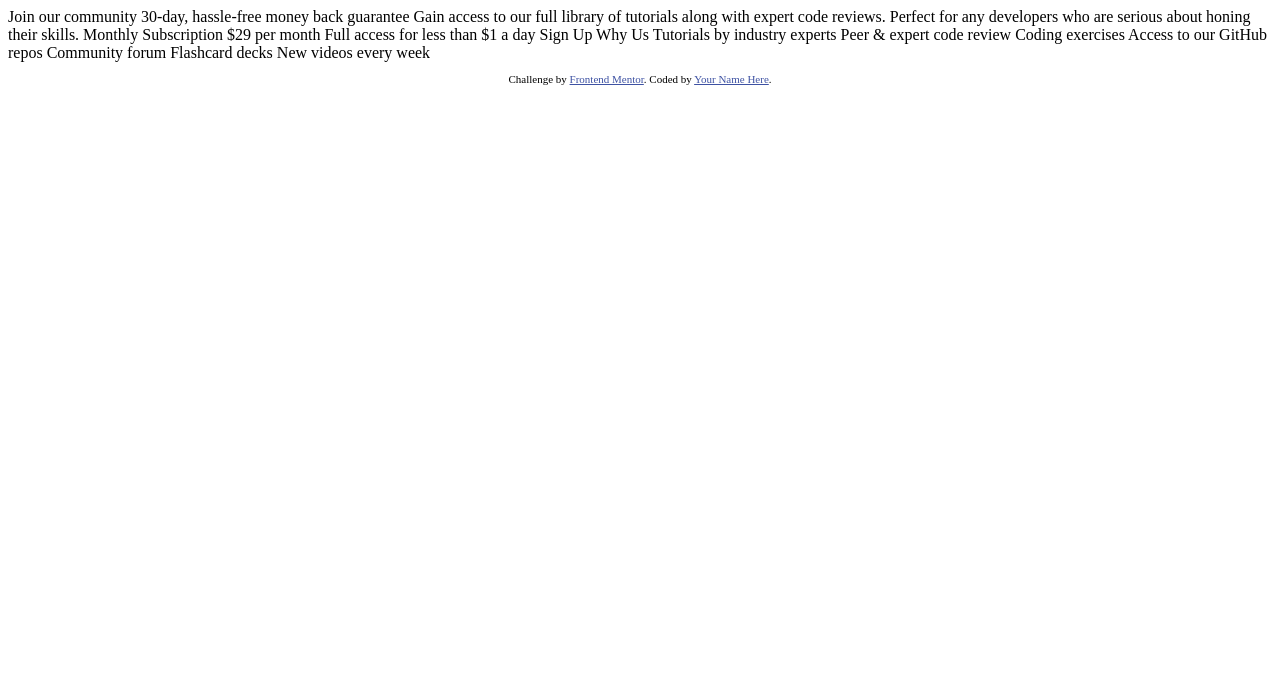
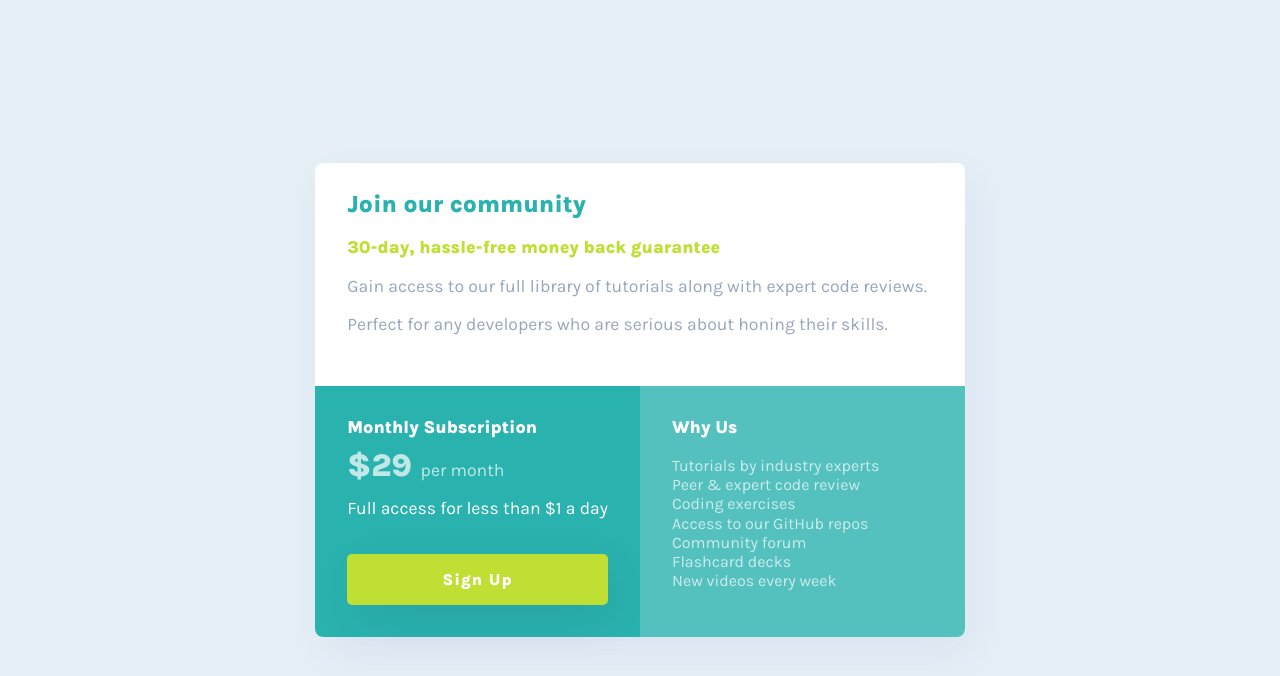
Before and after one commit to funficient/fem-single-price-grid-component, a plain HTML site: page index.html in a window 1280 px wide. Drawn offline with Linux system fonts and the light colour scheme.

Commit message:
Final version

```diff
--- a/index.html
+++ b/index.html
@@ -5,46 +5,47 @@
   <meta name="viewport" content="width=device-width, initial-scale=1.0"> <!-- displays site properly based on user's device -->
 
   <link rel="icon" type="image/png" sizes="32x32" href="./images/favicon-32x32.png">
-
+  <link rel="stylesheet" href="style.css">
   <title>Frontend Mentor | Single Price Grid Component</title>
 
-  <!-- Feel free to remove these styles or customise in your own stylesheet 👍 -->
-  <style>
-    .attribution { font-size: 11px; text-align: center; }
-    .attribution a { color: hsl(228, 45%, 44%); }
-  </style>
+
 </head>
+
 <body>
-  Join our community
 
-  30-day, hassle-free money back guarantee
+  <main>
+    <div class="container">
+      <div class="invitation">
+        <h1>Join our community</h1>
+        <h2 class="accent">30-day, hassle-free money back guarantee</h2>
+        <p>Gain access to our full library of tutorials along with expert code reviews.</p>
+         <p>Perfect for any developers who are serious about honing their skills.</p>
+      </div>
 
-  Gain access to our full library of tutorials along with expert code reviews.
-  Perfect for any developers who are serious about honing their skills.
+      <div class="pricing">
+        <h2>Monthly Subscription</h2>
+        <p class="transparent"><span>&dollar;29 </span> per month</p>
+        <p class="white">Full access for less than &dollar;1 a day</p>
+        <button>Sign Up</button>
+      </div>
 
-  Monthly Subscription
+      <div class="value">
+        <h2>Why Us</h2>
+        <ul>
+          <li class="transparent">Tutorials by industry experts</li>
+          <li class="transparent">Peer &amp; expert code review</li>
+          <li class="transparent">Coding exercises</li>
+          <li class="transparent">Access to our GitHub repos</li>
+          <li class="transparent">Community forum</li>
+          <li class="transparent">Flashcard decks</li>
+          <li class="transparent">New videos every week</li>
+        </ul>
+      </div>
 
-  &dollar;29 per month
+    </div>
 
-  Full access for less than &dollar;1 a day
+  </main>
 
-  Sign Up
 
-  Why Us
-
-  Tutorials by industry experts
-  Peer &amp; expert code review
-  Coding exercises
-  Access to our GitHub repos
-  Community forum
-  Flashcard decks
-  New videos every week
-
-  <footer>
-    <p class="attribution">
-      Challenge by <a href="https://www.frontendmentor.io?ref=challenge" target="_blank">Frontend Mentor</a>.
-      Coded by <a href="#">Your Name Here</a>.
-    </p>
-  </footer>
 </body>
 </html>
--- a/style.css
+++ b/style.css
@@ -1,36 +1,19 @@
-@font-face {
-  font-family: 'HankenGrotesk';
-  font-display: swap;
-  font-weight: 100 900;
-  src: url('assets/HankenGrotesk-VariableFont_wght.ttf') format('truetype');
-}
+@import url('https://fonts.googleapis.com/css2?family=Karla:wght@400;800&display=swap');
 
 :root {
-    --color--primary-red: hsl(0, 100%, 67%);
-    --color--primary-orange: hsl(39, 100%, 56%);
-    --color--primary-green: hsl(166, 100%, 37%);
-    --color--primary-blue: hsl(234, 85%, 45%);
-
-    --color--background-gradient-slate: hsl(252, 100%, 67%);
-    --color--background-gradient-blue: hsl(241, 81%, 54%);
-    --color--background-gradient: linear-gradient(hsl(252, 100%, 67%),hsl(241, 81%, 54%));
-
-    --color--circle-gradient-violet: hsl(256, 72%, 46, 1);
-    --color--circle-gradient-persian-blue: hsl(241, 72%, 46%, 0);
-    --color--circle-gradient: linear-gradient(hsl(256, 72%, 46%, 1), hsl(241, 72%, 46%, 0));
+    --color--primary-cyan: hsl(179, 62%, 43%);
+    --color--primary-yellow: hsl(71, 73%, 54%);
 
     --color--neutral-white: hsla(0, 0%, 100%, 1);
-    --color--neutral-white-transparent: hsla(0, 0%, 100%, 0.7);
-    --color--neutral-light-blue: hsl(221, 100%, 96%);
-    --color--neutral-lavender: hsl(241, 100%, 89%);
-    --color--neutral-dark-blue: hsl(241, 30%, 27%);
+    --color--neutral-gray: hsl(204, 43%, 93%);
+    --color--neutral-blue: hsl(218, 22%, 67%);
 
-    font-family: 'HankenGrotesk', sans-serif;
-    font-size: 18px;
+    font-family: 'Karla', sans-serif;
+    font-size: 16px;
+    line-height: 1.2rem;
 
     text-rendering: optimizeSpeed;
     -webkit-font-smoothing: antialiased;
-
   }
 
   * {
@@ -47,7 +30,7 @@
   }
 
   html, body {
-   background: var(--color--background-gradientneutral-background);
+   background: var(--color--neutral-gray);
   }
 
   img,
@@ -57,161 +40,134 @@
     max-width: 100%;
   }
 
-
   /*------------------------------------ End of Reset -----------------------------*/
 
-  /*------------------------------------ Mobile first ---------------------*/
+  /*------------------------------------ Desktop first ---------------------*/
 
- .section-title {
-  font-weight: 600;
-  font-size: 1.2rem;
+  body {
+    min-height: 100vh;
+    display: grid;
+    place-items: center;
+    padding: 2rem;
+  }
+
+ .container {
+  display: grid;
+  grid-template-columns: 1fr 1fr;
+  max-width: 785px;
+  text-align: left;
+  background: var(--color--neutral-white);
+  border-radius: 0.5rem;
+  box-shadow: 0.5rem 1rem 3rem hsla(240, 75%, 51%, 0.05);
  }
 
- .results-summary {
+.invitation {
   display: grid;
-  grid-template-rows: 1fr 1fr;
-  text-align: center;
-  max-width: 785px;
- }
+  grid-column-start: span 2;
+  padding: 2rem;
+}
 
- .results {
-  background: var(--color--background-gradient);
-  color: var(--color--neutral-white-transparent);
-  border-radius: 0 0 2rem 2rem;
+h1 {
+  font-size: 1.5rem;
+  font-weight: 800;
+  color: var(--color--primary-cyan);
+  margin-bottom: 1.5rem;
+}
+
+h2 {
+  font-size: 1.1rem;
+  font-weight: 800;
+  margin-bottom: 1.2rem;
+}
+
+p {
+  font-size: 1.1rem;
+  font-weight: 400;
+  margin-bottom: 1.2rem ;
+  color: var(--color--neutral-blue);
+}
+
+.accent {
+  color: var(--color--primary-yellow);
+}
+
+.pricing {
+  background-color: var(--color--primary-cyan);
   padding: 2rem;
- }
+  color: var(--color--neutral-white);
+  border-radius: 0 0 0 0.5rem;
+}
 
- .summary {
+.transparent {
+  color: var(--color--neutral-white);
+  opacity: 0.7;
+}
+
+.white {
+  color: var(--color--neutral-white);
+}
+
+span {
+  color: var(--color--neutral-white);
+  opacity: 1;
+  font-size: 2rem;
+  font-weight: 800;
+}
+
+.value {
+  background-color: var(--color--primary-cyan);
+  opacity: 0.8;
+  color: var(--color--neutral-white);
   padding: 2rem;
- }
+  border-radius: 0 0 0.5rem 0;
+}
 
- .grid-flow {
-  display: grid;
-  align-content: start;
-  grid-gap: 1rem;
- }
-
- .flex-group {
-  display: flex;
- }
-
- .left-align {
-  text-align: left;
- }
-
- .result-score {
-  display: grid;
-  place-content: center;
-  width: 12rem;
-  background: linear-gradient(hsl(256, 72%, 46%, 1), hsl(241, 72%, 46%, 0));
-  aspect-ratio: 1 / 1;
-  border-radius: 50%;
-  margin: 1rem auto;
- }
-
- .result-score span {
-  display: block;
-  font-size: 5rem;
-  font-weight: 900;
-  color: var(--color--neutral-white);
- }
-
- .result-rank {
-  color: var(--color--neutral-white);
-  font-size: 1.5rem;
-  font-weight: 600;
- }
-
-
- .summary-item {
-  display: flex;
-  justify-content: space-between;
-  align-items: center;
-  padding: 1rem;
-  border-radius: 0.5rem;
-
- }
-
- .summary-item[data-item-type="red"] {
-  background-color: hsl(0, 100%, 67%, 0.1);
-  color: hsl(0, 100%, 67%, 1);
- }
-
- .summary-item[data-item-type="orange"] {
-  background-color: hsl(39, 100%, 56%, 0.1);
-  color: hsl(39, 100%, 56%);
- }
-
- .summary-item[data-item-type="green"] {
-  background-color: hsl(166, 100%, 37%, 0.1);
-  color: hsl(166, 100%, 37%);
- }
-
- .summary-item[data-item-type="blue"] {
-  background-color: hsl(234, 85%, 45%, 0.1);
-  color: hsl(234, 85%, 45%);
- }
-
- .summary-item-title {
-  padding-left: 1rem;
- }
-
- .summary-score {
-  color: hsl(241, 30%, 27%, 0.5);
-  font-weight: 600;
- }
-
- .summary-score span{
-  color: hsl(241, 30%, 27%);
- }
-
-
-
+.value li {
+  list-style: none;
+}
 
   /*----- Tablet sizing -----*/
-  @media (min-width: 785px) {
-    body {
-      min-height: 100vh;
+  @media (max-width: 785px) {
+
+    .invitation, .pricing, .value {
       display: grid;
-      place-items: center;
+      grid-column-start: span 2;
     }
 
-    .results-summary {
-      width: minmax(600px, 70%, 80%);
-      border-radius: 2rem;
-      box-shadow: 0.5rem 1rem 3rem hsla(240, 75%, 51%, 0.05);
-      grid-template-columns: 1fr 1fr;
-      grid-template-rows: 1fr;
-
+    .pricing {
+      border-radius: 0;
     }
 
-    .results {
-      border-radius: 2rem;
+    .value {
+      border-radius: 0 0 0.5rem 0.5rem;
+    }
+
+    p,  ul {
+      font-size: calc(90%);
+      margin-bottom: 0.9rem;
     }
 
   }
-
-  /*----- Desktop styling -----*/
-
-@media (min-width: 1440px) {
-
-}
 
 
  /*-- Utility classes --*/
 
  button {
   cursor: pointer;
-  background: var(--color--neutral-dark-blue);
+  background-color: var(--color--primary-yellow);
   color: var(--color--neutral-white);
+  letter-spacing: 1.1px;
   font-weight: 600;
+  width: 100%;
   border: none;
   padding: 1rem 2rem;
-  border-radius: 30px;
-  width: 100%;
-
+  border-radius: 5px;
+  margin: 1rem 0 0 0 ;
+  box-shadow: 0.5rem 1rem 3rem hsla(240, 76%, 10%, 0.08);
+  transition: all 0.6s smooth;
 }
 
 button:hover {
-  background: linear-gradient(hsl(252, 100%, 67%),hsl(241, 81%, 54%));
+  background-color: var(--color--neutral-white);
+  color: var(--color--primary-yellow);
 }
```
